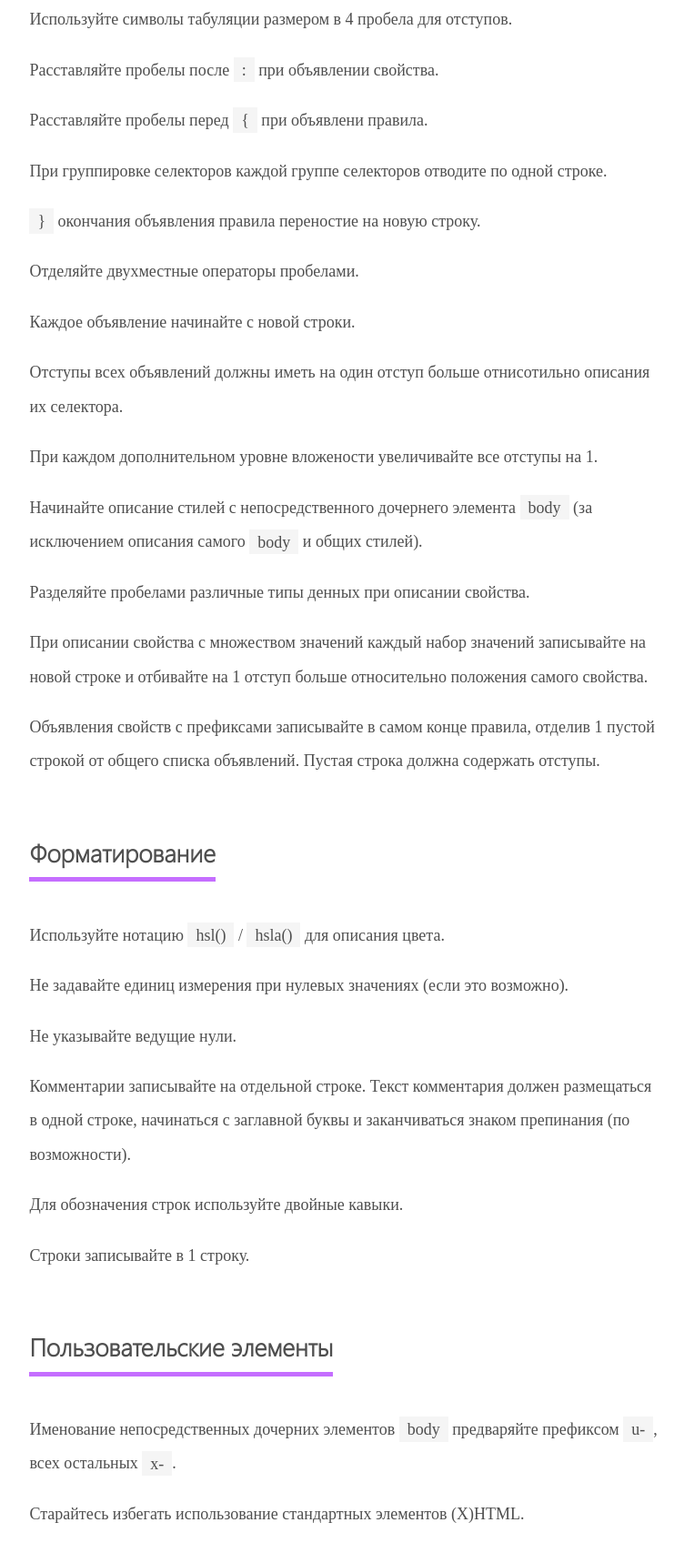
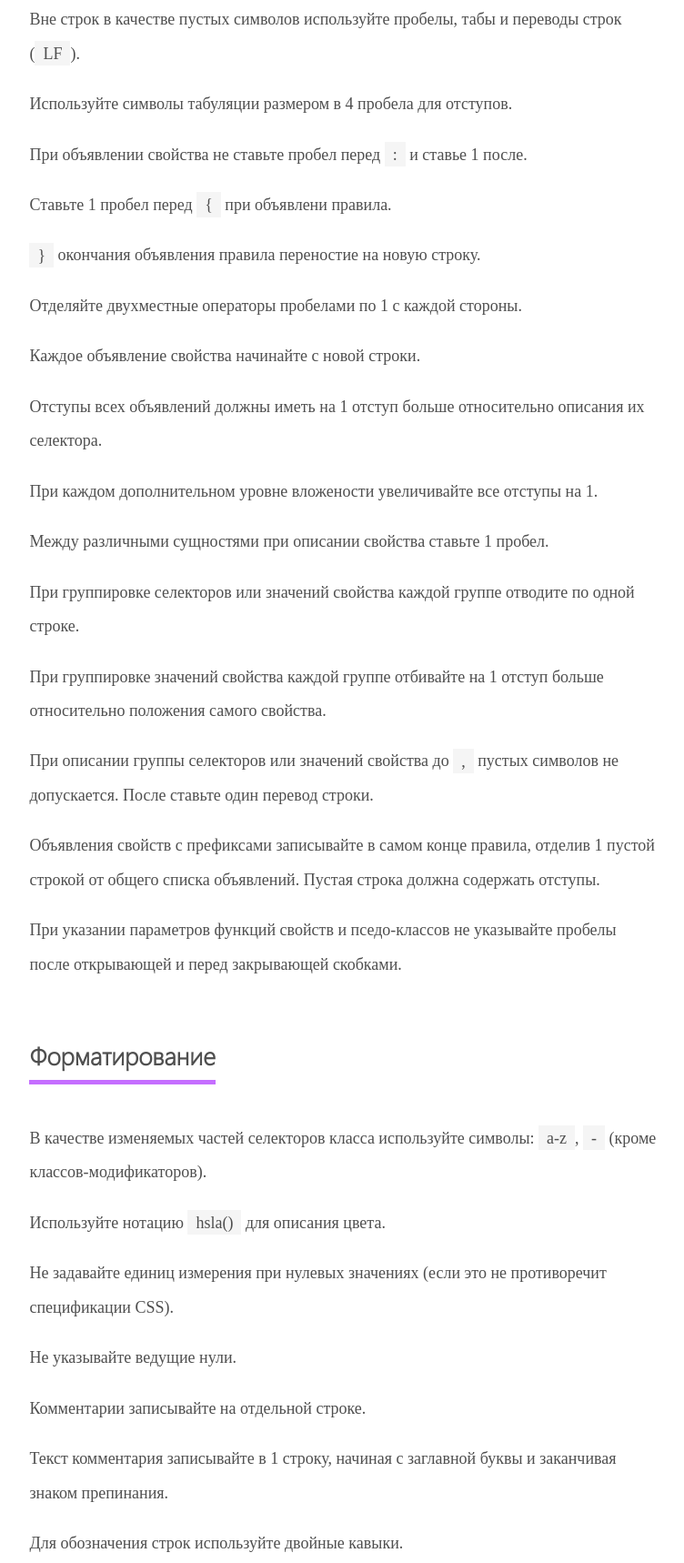
Before and after one commit to gvidon/otto-says, a plain HTML site: page css/index.html in a window 1280 px wide. Shown: the part 537-2255 px from the top of the page at 91% size, without its empty margins (262-1014 px from the left). Drawn offline with Linux system fonts and the light colour scheme; a web font is replaced by a local one.

Commit message:
Merged CSS style guide updates

```diff
--- a/css/index.html
+++ b/css/index.html
@@ -22,49 +22,55 @@
 
 			<div class="section">
 				<h2 id="spacing" class="css-section-title section-title">Интервалы</h2>
+				<p>Вне строк в качестве пустых символов используйте пробелы, табы и переводы строк (<span class="code">LF</span>).</p>
 				<p>Используйте символы табуляции размером в 4 пробела для отступов.</p>
-				<p>Расставляйте пробелы после <span class="code">:</span> при объявлении свойства.</p>
-				<p>Расставляйте пробелы перед <span class="code">{</span> при объявлени правила.</p>
-				<p>При группировке селекторов каждой группе селекторов отводите по одной строке.</p>
+				<p>При объявлении свойства не ставьте пробел перед <span class="code">:</span> и ставье 1 после.</p>
+				<p>Ставьте 1 пробел перед <span class="code">{</span> при объявлени правила.</p>
 				<p><span class="code">}</span> окончания объявления правила переностие на новую строку.</p>
-				<p>Отделяйте двухместные операторы пробелами.</p>
-				<p>Каждое объявление начинайте с новой строки.</p>
-				<p>Отступы всех объявлений должны иметь на один отступ больше отнисотильно описания их селектора.</p>
+				<p>Отделяйте двухместные операторы пробелами по 1 с каждой стороны.</p>
+				<p>Каждое объявление свойства начинайте с новой строки.</p>
+				<p>Отступы всех объявлений должны иметь на 1 отступ больше относительно описания их селектора.</p>
 				<p>При каждом дополнительном уровне вложености увеличивайте все отступы на 1.</p>
-				<p>Начинайте описание стилей с непосредственного дочернего элемента <span class="code">body</span> (за исключением описания самого <span class="code">body</span> и общих стилей).</p>
-				<p>Разделяйте пробелами различные типы денных при описании свойства.</p>
-				<p>При описании свойства с множеством значений каждый набор значений записывайте на новой строке и отбивайте на 1 отступ больше относительно положения самого свойства.</p>
+				<p>Между различными сущностями при описании свойства ставьте 1 пробел.</p>
+				<p>При группировке селекторов или значений свойства каждой группе отводите по одной строке.</p>
+				<p>При группировке значений свойства каждой группе отбивайте на 1 отступ больше относительно положения самого свойства.</p>
+				<p>При описании группы селекторов или значений свойства до <span class="code">,</span> пустых символов не допускается. После ставьте один перевод строки.</p>
 				<p>Объявления свойств с префиксами записывайте в самом конце правила, отделив 1 пустой строкой от общего списка объявлений. Пустая строка должна содержать отступы.</p>
+				<p>При указании параметров функций свойств и пседо-классов не указывайте пробелы после открывающей и перед закрывающей скобками.</p>
 			</div>
 
 			<div class="section">
 				<h2 id="formatting" class="css-section-title section-title">Форматирование</h2>
-				<p>Используйте нотацию <span class="code">hsl()</span> / <span class="code">hsla()</span> для описания цвета.</p>
-				<p>Не задавайте единиц измерения при нулевых значениях (если это возможно).</p>
+				<p>В качестве изменяемых частей селекторов класса используйте символы: <span class="code">a-z</span>, <span class="code">-</span> (кроме классов-модификаторов).</p>
+				<p>Используйте нотацию <span class="code">hsla()</span> для описания цвета.</p>
+				<p>Не задавайте единиц измерения при нулевых значениях (если это не противоречит спецификации CSS).</p>
 				<p>Не указывайте ведущие нули.</p>
-				<p>Комментарии записывайте на отдельной строке. Текст комментария должен размещаться в одной строке, начинаться с заглавной буквы и заканчиваться знаком препинания (по возможности).</p>
+				<p>Комментарии записывайте на отдельной строке.</p>
+				<p>Текст комментария записывайте в 1 строку, начиная с заглавной буквы и заканчивая знаком препинания.</p>
 				<p>Для обозначения строк используйте двойные кавыки.</p>
 				<p>Строки записывайте в 1 строку.</p>
 			</div>
 
 			<div class="section">
 				<h2 id="custom-elements" class="css-section-title section-title">Пользовательские элементы</h2>
-				<p>Именование непосредственныx дочерниx элементов <span class="code">body</span> предваряйте префиксом <span class="code">u-</span>, всех остальных <span class="code">x-</span>.</p>
+				<p>Именование непосредственныx дочерниx элементов <span class="code">body</span> предваряйте префиксом <span class="code">u-</span>, всех остальных <span class="code">x-</span>. Далее все слова в именовании элемента должны разделяться символом <span class="code">-</span>.</p>
 				<p>Старайтесь избегать использование стандартных элементов (X)HTML.</p>
 			</div>
 
 			<div class="section">
 				<h2 id="misc" class="css-section-title section-title">Разное</h2>
+				<p>Краткую запись свойств используйте только тогда, когда нужно переопределеть все значения свойства.</p>
 				<p>Старайтесь избегать переопределения значений свойств.</p>
 				<p>Старайтесь использовать псевдо-классы <span class="code">:nth-*</span> из семейства <span class="code">type</span> вместо <span class="code">child</span>.</p>
-				<p>Не используйте псевдоклассы <span class="code">:first-*</span> и <span class="code">:last-*</span>, вместо них используйте <span class="code">:nth-*</span>.</p>
-				<p>Для описания изменяемого состояния уникального элемента из списка используйте селектор класса с префиксом <span class="code">_</span>.</p>
-				<p>Для описания неизменяемого состояния уникального элемента используйте селектор класса.</p>
-				<p>Для описания уникального элемента в группе используйте аттрибутивный селектор (по возможности, <span class="code">[data-type]</span>).</p>
-				<p>Для описания общих стилей группы элементов используйте аттрибутивный селектор <span class="code">[data-u]</span>.</p>
+				<p>Не используйте псевдо-классы <span class="code">:first-*</span> и <span class="code">:last-*</span>, вместо них используйте <span class="code">:nth-*</span>.</p>
+				<p>Для описания изменяемого состояния элемента из списка в пределах своего родителя используйте селектор класса с префиксом <span class="code">_</span>.</p>
+				<p>Для описания неизменяемого состояния элемента используйте селектор класса.</p>
+				<p>Для описания уникального элемента из списка в пределах своего родителя используйте аттрибутивный селектор (по возможности, <span class="code">[data-type]</span>). В качестве значения используйте строку, состоящую из символов: <span class="code">a-z</span>, <span class="code">-</span>.</p>
+				<p>Для описания общих стилей группы элементов используйте аттрибутивный селектор <span class="code">[data-u]</span>. В качестве значения используйте строку, состоящую из символов: <span class="code">a-z</span>, <span class="code">-</span>.</p>
 				<p>По возможности старайтесь избегать использования функции <span class="code">calc()</span>.</p>
 				<p>@-правила располагайте в начале файла.</p>
 				<p>Псевдо-элементы предваряйте двойным двоеточием.</p>
+				<p>Начинайте описание стилей с непосредственного дочернего элемента <span class="code">body</span> (за исключением описания самого <span class="code">body</span> и общих стилей).</p>
 			</div>
 		</div>
 
```
